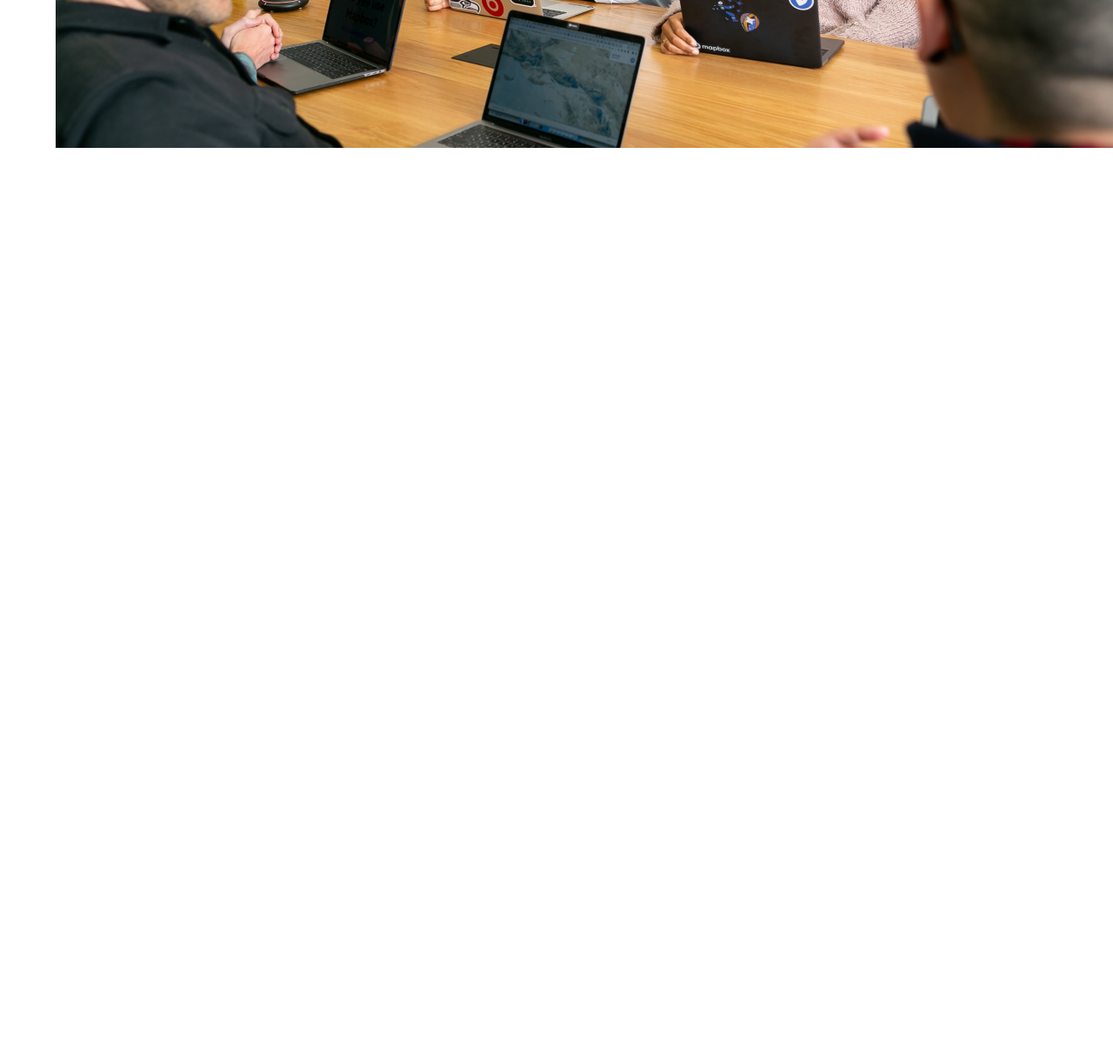
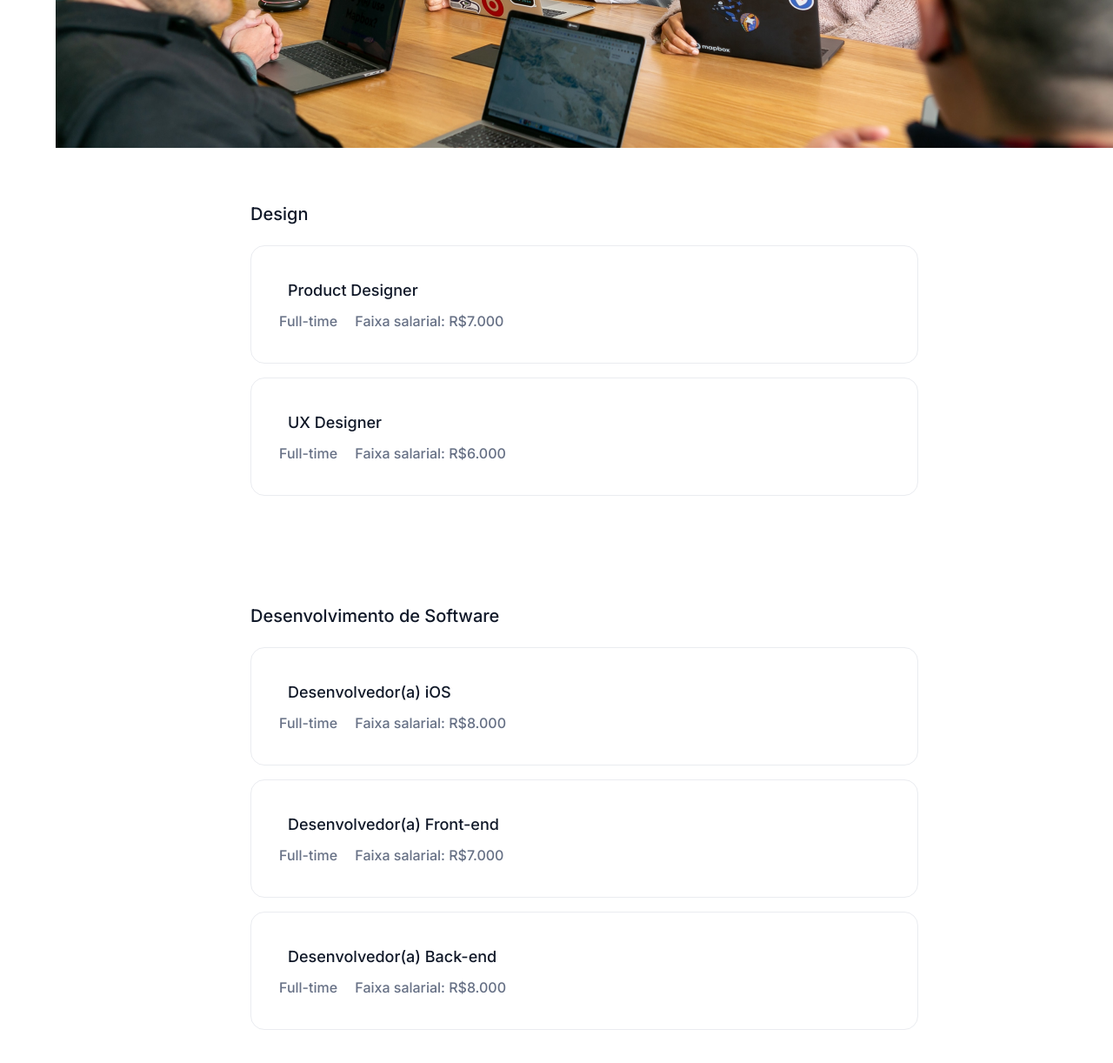
Before and after one commit to DaianedaRosa/7days_of_code, a plain HTML site: page index.html in a window 1280 px wide. Shown: the part 1182-2404 px from the top of the page at 87% size. Before the commit the page ends 1482 px from the top, so only its background shows below. Drawn offline with Linux system fonts and the light colour scheme.

Commit message:
✨ New changes.

```diff
--- a/index.html
+++ b/index.html
@@ -73,8 +73,59 @@
     <h2 class="vagas__titulo">Estamos procurando por talentos</h2>
     <p class="vagas__texto">Somos uma equipe 100% remota com pessoas do Brasil inteiro.</p>
     <img src="img/Image.png" alt="Equipe da OptimusTech" class="vagas__img">
+
+    <div class="Container__profissoes">
+      <h2 class="Profissoes__titulo">Design</h2>
+      <div class="Profissoes__descricao">
+        <div class="Profissoes__descricao-titulo">
+          <h3>Product Designer</h3>
+        </div>
+        <div class="profissões__descricao-conteudo">
+          <span>Full-time</span>
+          <span>Faixa salarial: R$7.000</span>
+        </div>
+      </div>
+      <div class="Profissoes__descricao">
+        <div class="Profissoes__descricao-titulo">
+          <h3>UX Designer</h3>
+        </div>
+        <div class="profissões__descricao-conteudo">
+          <span>Full-time</span>
+          <span>Faixa salarial: R$6.000</span>
+        </div>
+      </div>
+      <div class="Container__profissoes-2">
+        <h2 class="Profissoes__titulo">Desenvolvimento de Software</h2>
+        <div class="Profissoes__descricao">
+          <div class="Profissoes__descricao-titulo">
+            <h3>Desenvolvedor(a) iOS</h3>
+          </div>
+          <div class="profissões__descricao-conteudo">
+            <span>Full-time</span>
+            <span>Faixa salarial: R$8.000</span>
+          </div>
+        </div>
+        <div class="Profissoes__descricao">
+          <div class="Profissoes__descricao-titulo">
+            <h3>Desenvolvedor(a) Front-end</h3>
+          </div>
+          <div class="profissões__descricao-conteudo">
+            <span>Full-time</span>
+            <span>Faixa salarial: R$7.000</span>
+          </div>
+        </div>
+        <div class="Profissoes__descricao">
+          <div class="Profissoes__descricao-titulo">
+            <h3>Desenvolvedor(a) Back-end</h3>
+          </div>
+          <div class="profissões__descricao-conteudo">
+            <span>Full-time</span>
+            <span>Faixa salarial: R$8.000</span>
+          </div>
+        </div>
+      </div>
+    </div>
   </section>
-
 
 </body>
 
--- a/styles/vagas.css
+++ b/styles/vagas.css
@@ -32,3 +32,49 @@
 .vagas__descricao {
   display: flex;
 }
+
+.Container__profissoes {
+  margin: 2rem 16rem;
+}
+
+.Container__profissoes-2 {
+  margin-top: 8rem;
+}
+
+.Profissoes__titulo {
+  text-align: initial;
+  font-weight: 500;
+  font-size: 20px;
+  color: var(--preto);
+  width: 768px;
+  height: 30px;
+}
+
+.Profissoes__descricao {
+  margin-top: 1em;
+  text-align: initial;
+  box-sizing: border-box;
+  width: 768px;
+  height: 136px;
+  padding: 24px 24px 28px;
+  gap: 24px;
+  border: 1px solid #eaecf0;
+  border-radius: 16px;
+}
+
+.Profissoes__descricao-titulo {
+  font-weight: 500;
+  font-size: 18px;
+  color: var(--preto);
+  padding: 1em;
+}
+
+.profissões__descricao-conteudo {
+  font-weight: 500;
+  font-size: 16px;
+  color: var(--cinza);
+}
+
+span {
+  padding: 0.5em;
+}
```
